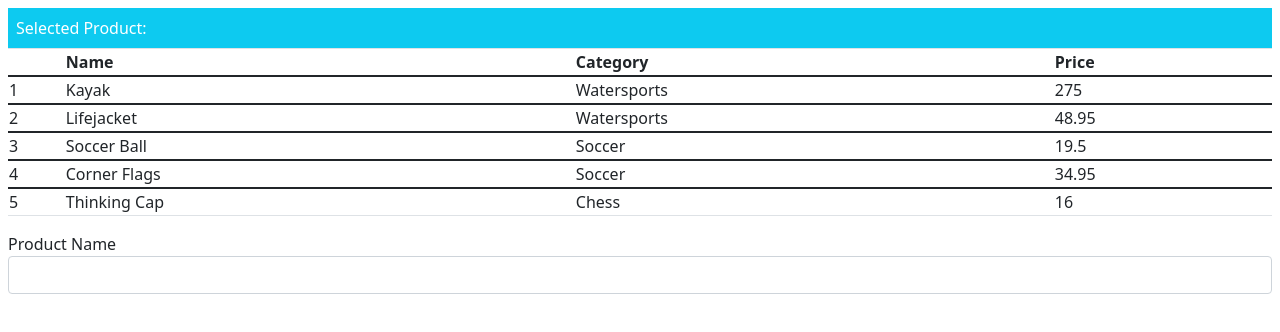
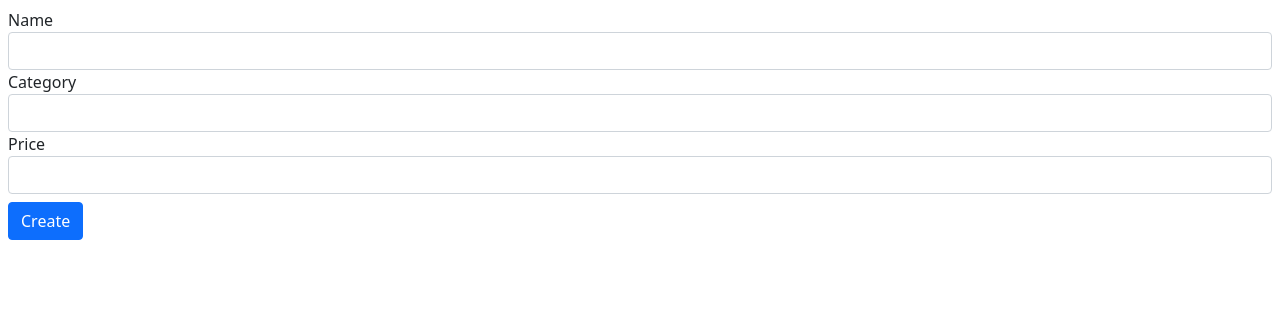
Before and after one commit to Kosteyyy/AP_example, an Angular app: page / in a window 1280 px wide. Shown: the top 332 px of the page. Built offline with nearby package versions, Linux system fonts and the light colour scheme.

Commit message:
ch12 Валидация формы

```diff
--- a/src/app/component.ts
+++ b/src/app/component.ts
@@ -1,6 +1,7 @@
 import { ApplicationRef, Component } from '@angular/core';
 import { Model } from './repository.model';
 import { Product } from './product.model';
+import { NgForm, NgModel, ValidationErrors } from '@angular/forms';
 
 @Component({
   selector: 'app',
@@ -17,15 +18,72 @@
     return this.model.getProducts();
   }
 
-  selectedProduct: string | undefined;
+  // selectedProduct: string | undefined;
 
-  getSelected(product: Product): boolean {
-    return product.name == this.selectedProduct;
+  // getSelected(product: Product): boolean {
+  //   return product.name == this.selectedProduct;
+  // }
+
+  // handleInputEvent(ev: Event) {
+  //   if (ev.target instanceof HTMLInputElement) {
+  //   this.selectedProduct = ev.target.value
+  //   }
+  //   }
+
+  newProduct: Product = new Product();
+
+  get jsonProduct() {
+    return JSON.stringify(this.newProduct);
   }
 
-  handleInputEvent(ev: Event) {
-    if (ev.target instanceof HTMLInputElement) {
-    this.selectedProduct = ev.target.value
+  addProduct(p: Product) {
+    console.log('New Product: ' + this.jsonProduct);
+  }
+
+  getMessages(errs: ValidationErrors | null, name: string): string[] {
+    let messages: string[] = [];
+    for (let errorName in errs) {
+      switch (errorName) {
+        case 'required':
+          messages.push(`You must enter a ${name}`);
+          break;
+        case 'minlength':
+          messages.push(
+            `A ${name} must be at least ${errs['minlength'].requiredLength} characters`
+          );
+          break;
+        case 'pattern':
+          messages.push(`The ${name} contains illegal characters`);
+          break;
+      }
     }
+    return messages;
+  }
+
+  getValidationMessages(state: NgModel, thingName?: string) {
+    let thing: string = state.path?.[0] ?? thingName;
+    return this.getMessages(state.errors, thing);
+  }
+
+  formSubmitted: boolean = false;
+
+  submitForm(form: NgForm) {
+    this.formSubmitted = true;
+    if (form.valid) {
+      console.log("🚀 ~ ProductComponent ~ submitForm ~ form.valid:", form.valid)
+      this.addProduct(this.newProduct);
+      this.newProduct = new Product();
+      form.resetForm();
+      this.formSubmitted = false;
+    }
+  }
+
+  getFormValidationMessages(form: NgForm): string[] {
+    let messages: string[] = [];
+    Object.keys(form.controls).forEach(k => {
+    this.getMessages(form.controls[k].errors, k)
+    .forEach(m => messages.push(m));
+    });
+    return messages;
     }
 }
--- a/src/app/template.html
+++ b/src/app/template.html
@@ -1,26 +1,47 @@
 <div class="p-2">
-  <div class="bg-info text-white p-2">
-    Selected Product: {{product.value}}
+  <form #form="ngForm" (ngSubmit)="submitForm(form)">
+    <div
+      class="bg-danger text-white p-2 mb-2"
+      *ngIf="formSubmitted && form.invalid"
+    >
+      There are problems with the form
+      <ul>
+        <li *ngFor="let error of getFormValidationMessages(form)">{{error}}</li>
+      </ul>
+    </div>
+    <div class="form-group">
+      <label>Name</label>
+      <input
+        class="form-control"
+        name="name1"
+        [(ngModel)]="newProduct.name"
+        #name="ngModel"
+        required
+        minlength="5"
+        pattern="^[A-Za-z ]+$"
+      />
+      <!-- <ul
+        class="text-danger list-unstyled mt-1"
+        *ngIf="(form.submitted || form.dirty) && name.invalid"
+      >
+        <li *ngFor="let error of getValidationMessages(name)">{{error}}</li>
+      </ul> -->
+    </div>
+    <div class="form-group">
+    <label>Category</label>
+    <input class="form-control" name="category" [(ngModel)]="newProduct.category"  required/>
   </div>
-  <table class="table table-sm table-bordered">
-    <tr>
-      <th></th>
-      <th>Name</th>
-      <th>Category</th>
-      <th>Price</th>
-    </tr>
-    <tr
-      *ngFor="let item of getProducts(); let i = index"
-      [class.bg-info]="product.value == item.name"
+  <div class="form-group">
+    <label>Price</label>
+    <input class="form-control"  name="price" [(ngModel)]="newProduct.price" required type="number"/>
+  </div>
+    <button
+      class="btn btn-primary mt-2"
+      type="submit"
+      [disabled]="formSubmitted && form.invalid"
+      [class.btn-secondary]="formSubmitted && form.invalid"
     >
-      <td (mouseover)="product.value = item.name ?? ''">{{i + 1}}</td>
-      <td>{{item.name}}</td>
-      <td>{{item.category}}</td>
-      <td>{{item.price}}</td>
-    </tr>
-  </table>
-  <div class="form-group">
-    <label>Product Name</label>
-    <input #product class="form-control" (input)="false" />
-  </div>
+      Create
+    </button>
+  </form>
 </div>
--- a/src/styles.css
+++ b/src/styles.css
@@ -2,3 +2,6 @@
 
 html, body { height: 100%; }
 body { margin: 0; font-family: Roboto, "Helvetica Neue", sans-serif; }
+
+form.ng-submitted input.ng-invalid { border: 2px solid #ff0000 }
+form.ng-submitted input.ng-valid { border: 2px solid #6bc502 }
```
